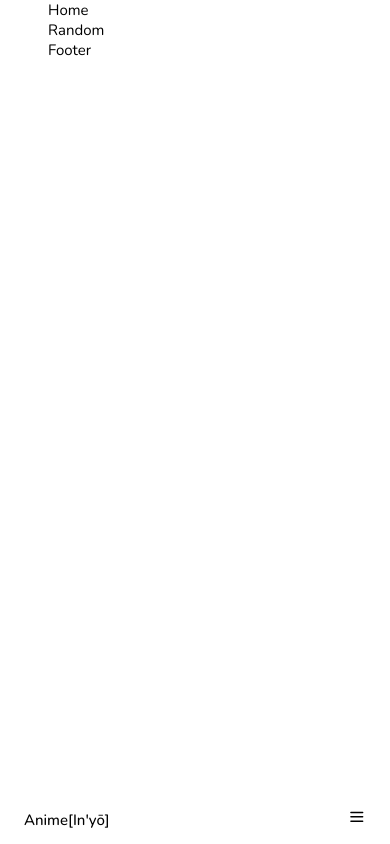
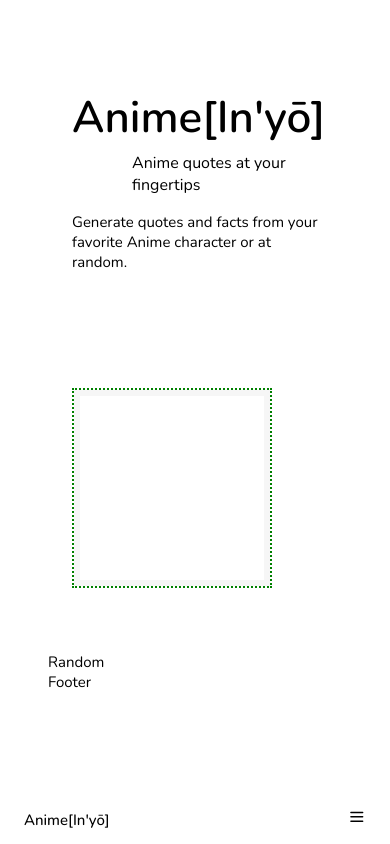
Before and after one commit to CyphrSylph/react-anime, a React (Create React App) app: page / in a window 390 px wide. Built offline with nearby package versions, Linux system fonts and the light colour scheme.

Commit message:
set home layout and placeholders

```diff
--- a/src/App.css
+++ b/src/App.css
@@ -128,9 +128,11 @@ img {
 .button:hover {
     background-color: var(--title-color-dark);
 }
-.button__icon {
+
+/* .button__icon {
     margin-left: var(--mb-0-5);
-}
+} */
+
 .button--flex {
     display: inline-flex;
     align-items: center;
--- /dev/null
+++ b/src/components/home/Data.jsx
@@ -0,0 +1,14 @@
+import React from 'react';
+
+export const Data = () => {
+  return (
+    <div className="home__data">
+        <h1 className="home__title">Anime[In'yō]</h1>
+        <h3 className="home__subtitle">Anime quotes at your fingertips</h3>
+        <p className="home__description">Generate quotes and facts from your favorite Anime character or at random.</p>
+        <a href="#generator" className="button button--flex">Let's Go!</a>
+    </div>
+  );
+}
+
+export default Data;
--- a/src/components/home/Home.jsx
+++ b/src/components/home/Home.jsx
@@ -1,9 +1,17 @@
 import React from 'react';
 import './home.css';
+import Data from './Data';
 
 const Home = () => {
   return (
-    <div>Home</div>
+    <section className="home section" id="home">
+            <div className="home__container container grid">
+                <div className="home__content grid">
+                    <Data />
+                    <div className="home__img"></div>
+                </div>
+            </div>
+        </section>
   );
 }
 
--- a/src/components/home/home.css
+++ b/src/components/home/home.css
@@ -0,0 +1,140 @@
+.home__container {
+    row-gap: 7rem;
+}
+
+.home__content {
+    grid-template-columns: repeat(2, 1fr);
+    padding-top: 5.5rem;
+    column-gap: 2rem;
+    align-items: center;
+}
+
+.home__title {
+    font-size: var(--big-font-size);
+    margin-bottom: var(--mb-0-25);
+}
+
+.home__hand {
+    width: 38px;
+    height: 38px;
+    margin-left: 0.4rem;
+}
+
+.home__subtitle {
+    position: relative;
+    font-size: var(--h3-font-size);
+    /* padding-left: 5.4rem; */
+    font-weight: var(--font-normal);
+    margin-bottom: var(--mb-1);
+}
+.home__subtitle::before {
+    content: '';
+    position: absolute;
+    width: 70px;
+    height: 1px;
+    background-color: var(--text-color);
+    left: 0;
+    top: 1rem;
+}
+
+.home__description {
+    max-width: 400px;
+    margin-bottom: var(--mb-3);
+}
+
+.home__img {
+    background: url();
+    background-repeat: no-repeat;
+    background-position: center;
+    background-size: cover;
+    /* box-shadow: inset 0 0 0 9px rgba(135, 134, 134, 0.3); */
+    order: 1;
+    justify-self: center;
+    width: 300px;
+    height: 300px;
+    border: 2px dotted green;
+    /* animation: profile__animate 8s ease-in-out infinite 1s; */
+}
+
+@keyframes profile__animate {
+    0% {
+        border-radius: 60% 40% 30% 70%/60% 30% 70% 40%;
+    }
+    50% {
+        border-radius: 30% 60% 70% 40%/50% 60% 30% 60%;
+    }
+    100% {
+        border-radius: 60% 40% 30% 70%/60% 30% 70% 40%;
+    }
+}
+
+@media screen and (max-width: 992px) {
+    .home__content {
+        grid-template-columns: 100px repeat(2, 1fr);
+        column-gap: 1.25rem;
+    }
+
+    .home__hand {
+        width: 26px;
+        height: 26px;
+    }
+
+    .home__subtitle {
+        padding-left: 3.75rem;
+        margin-bottom: var(--mb-1);
+    }
+    .home__subtitle::before {
+        width: 42px;
+        top: 0.8rem;
+    }
+
+    .home__description {
+        max-width: initial;
+        margin-bottom: var(--mb-2-5);
+    }
+
+    .home__img {
+        width: 250px;
+        height: 250px;
+        box-shadow: inset 0 0 0 8px rgb(225 225 225 / 30%);
+    }
+
+    .home__scroll {
+        margin-left: 7.5rem;
+    }
+}
+
+@media screen and (max-width: 768px) {
+    .home__content {
+        grid-template-columns: 0.5fr 3fr;
+        padding-top: 3.5rem;
+    }
+
+    .home__img {
+        order: initial;
+        justify-self: initial;
+        box-shadow: inset 0 0 0 6px rgb(225 225 225 / 30%);
+        width: 200px;
+        height: 200px;
+    }
+
+    .home__data {
+        grid-column: 1/3;
+    }
+
+    .home__scroll {
+        display: none;
+    }
+}
+
+@media screen and (max-width: 350px) {
+    .home__img {
+        width: 180px;
+        height: 180px;
+    }
+
+    .home__hand {
+        width: 22px;
+        height: 22px;
+    }
+}
```
